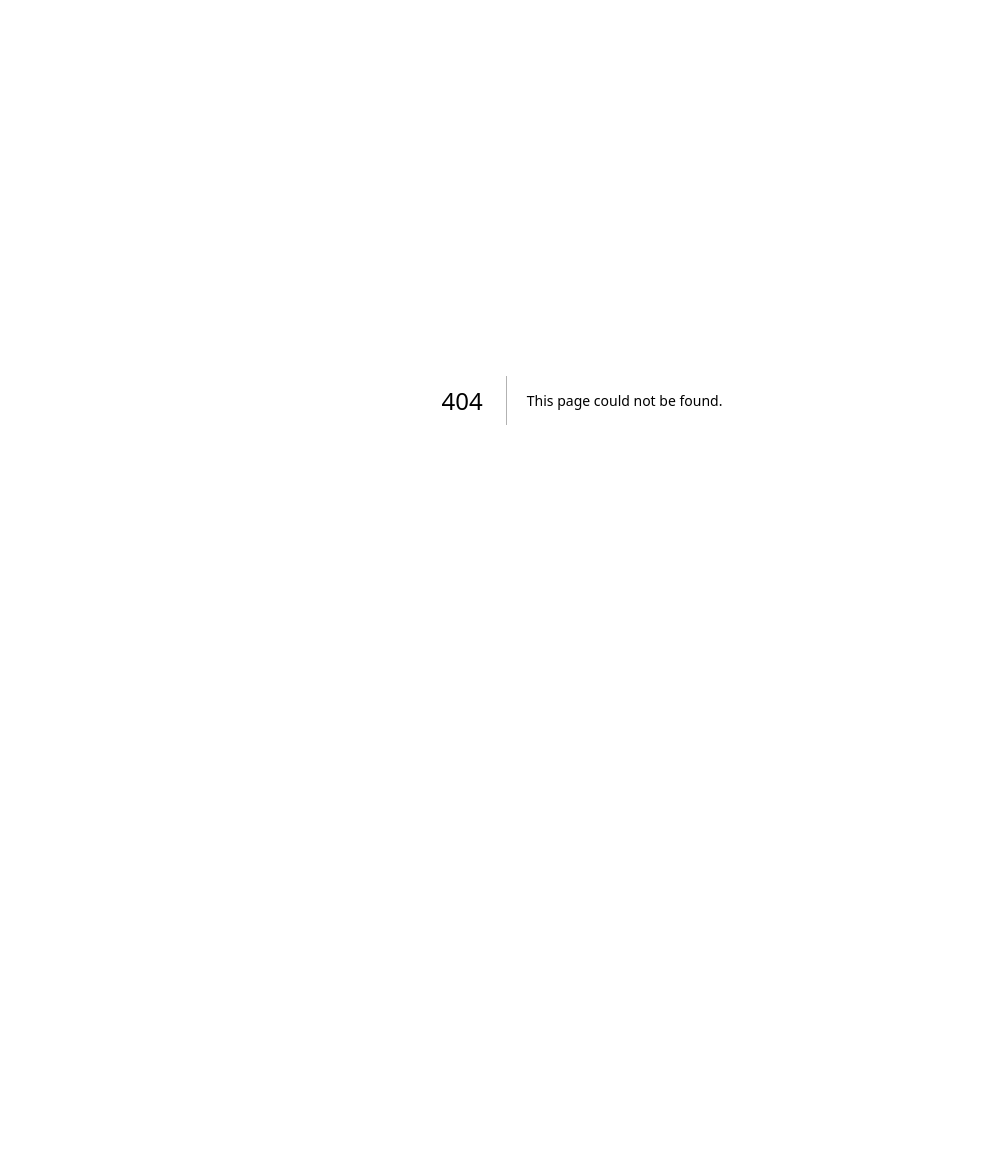
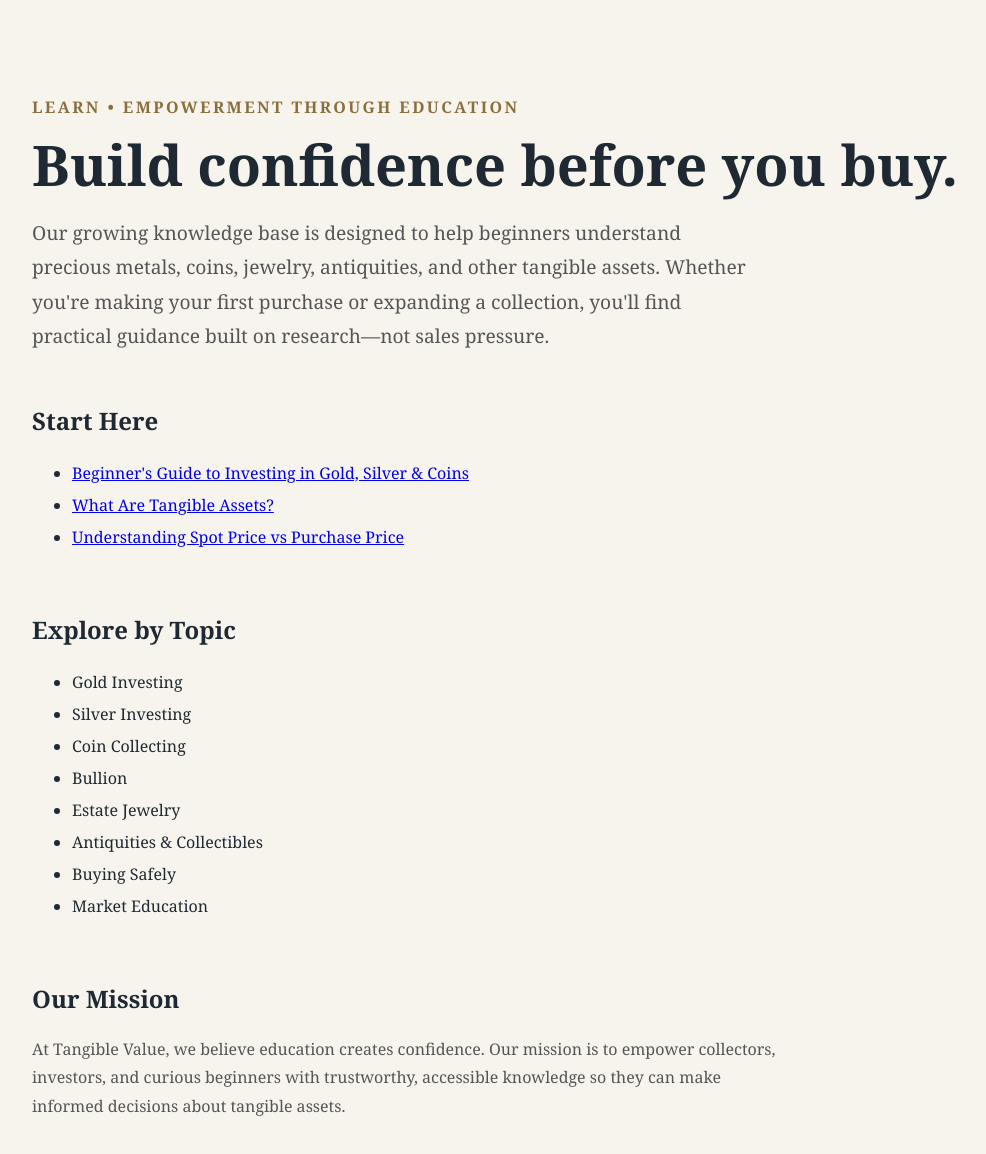
Before and after one commit to BryanFinnigan/tangible-value-v1, a Next.js app: page /learn in a window 1280 px wide. Before the commit this address had no page. Shown: the top 1154 px of the page, without its empty margins (58-1044 px from the left). Before the commit the page ends 800 px from the top, so only its background shows below. Built offline with nearby package versions, Linux system fonts and the light colour scheme.

Commit message:
Create page.tsx

```diff
--- /dev/null
+++ b/app/learn/page.tsx
@@ -0,0 +1,104 @@
+export default function LearnPage() {
+  return (
+    <main
+      style={{
+        maxWidth: "1100px",
+        margin: "0 auto",
+        padding: "80px 24px",
+        fontFamily: "Georgia, serif",
+      }}
+    >
+      <p
+        style={{
+          color: "#8A6F3D",
+          fontWeight: 700,
+          letterSpacing: "0.15em",
+          textTransform: "uppercase",
+        }}
+      >
+        Learn • Empowerment Through Education
+      </p>
+
+      <h1
+        style={{
+          fontSize: "3.5rem",
+          lineHeight: 1.1,
+          marginBottom: "20px",
+        }}
+      >
+        Build confidence before you buy.
+      </h1>
+
+      <p
+        style={{
+          fontSize: "1.2rem",
+          lineHeight: 1.8,
+          color: "#555",
+          maxWidth: "720px",
+          marginBottom: "50px",
+        }}
+      >
+        Our growing knowledge base is designed to help beginners understand
+        precious metals, coins, jewelry, antiquities, and other tangible assets.
+        Whether you're making your first purchase or expanding a collection,
+        you'll find practical guidance built on research—not sales pressure.
+      </p>
+
+      <section style={{ marginBottom: "60px" }}>
+        <h2>Start Here</h2>
+
+        <ul style={{ lineHeight: 2 }}>
+          <li>
+            <a href="/learn/beginners-guide-gold-silver-coins">
+              Beginner's Guide to Investing in Gold, Silver & Coins
+            </a>
+          </li>
+
+          <li>
+            <a href="/learn/what-are-tangible-assets">
+              What Are Tangible Assets?
+            </a>
+          </li>
+
+          <li>
+            <a href="/learn/spot-price-vs-premium">
+              Understanding Spot Price vs Purchase Price
+            </a>
+          </li>
+        </ul>
+      </section>
+
+      <section style={{ marginBottom: "60px" }}>
+        <h2>Explore by Topic</h2>
+
+        <ul style={{ lineHeight: 2 }}>
+          <li>Gold Investing</li>
+          <li>Silver Investing</li>
+          <li>Coin Collecting</li>
+          <li>Bullion</li>
+          <li>Estate Jewelry</li>
+          <li>Antiquities & Collectibles</li>
+          <li>Buying Safely</li>
+          <li>Market Education</li>
+        </ul>
+      </section>
+
+      <section>
+        <h2>Our Mission</h2>
+
+        <p
+          style={{
+            maxWidth: "760px",
+            lineHeight: 1.8,
+            color: "#555",
+          }}
+        >
+          At Tangible Value, we believe education creates confidence.
+          Our mission is to empower collectors, investors, and curious
+          beginners with trustworthy, accessible knowledge so they can make
+          informed decisions about tangible assets.
+        </p>
+      </section>
+    </main>
+  );
+}
```
